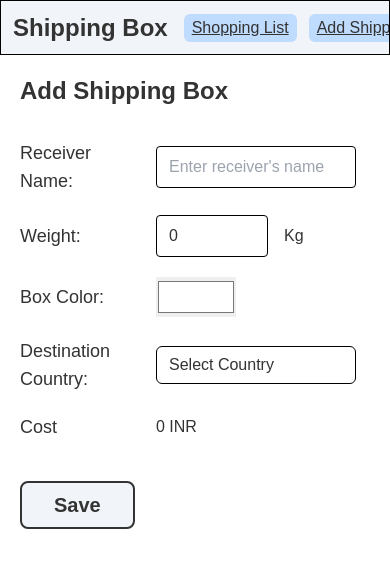
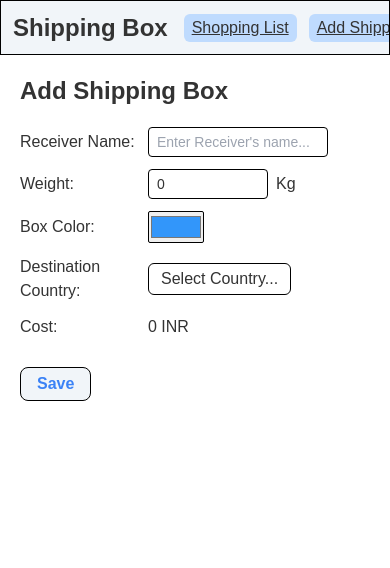
Before and after one commit to vikashd03/shipping-box, a React (Vite) app: page /shipping/add in a window 390 px wide. Shown: the top 568 px of the page. Built offline with nearby package versions, Linux system fonts and the light colour scheme.

Commit message:
added media changes

```diff
--- a/src/components/ColorPicker/index.tsx
+++ b/src/components/ColorPicker/index.tsx
@@ -35,9 +35,8 @@ const ColorPicker: React.FC<ColorPickerProps> = ({ value, onChange }) => {
         type="color"
         value={color}
         onChange={handleChange}
-        className="h-10 w-20 cursor-pointer border-none focus:outline-none"
+        className="h-8 sm:h-10 w-14 sm:w-20 cursor-pointer border border-solid hover:border-blue-500 focus:outline-none rounded-sm"
       />
-      {/* <span>{hexToRgb(color)}</span> */}
     </div>
   );
 };
--- a/src/components/Dropdown/index.tsx
+++ b/src/components/Dropdown/index.tsx
@@ -11,6 +11,7 @@ interface DropdownProps {
   options: Option[];
   onChange: (value: string) => void;
   width?: number;
+  height?: number;
 }
 
 const Dropdown = ({
@@ -19,6 +20,7 @@ const Dropdown = ({
   options,
   onChange,
   width = 200,
+  height = 40,
 }: DropdownProps) => {
   const [open, setOpen] = useState(false);
 
@@ -28,16 +30,16 @@ const Dropdown = ({
   };
 
   return (
-    <div className="relative inline-block">
+    <div className="relative inline-block w-fit">
       <div
-        className={`w-[${width}px] cursor-pointer rounded-md border border-solid px-3 py-[6px] flex items-center`}
+        className={`w-[${width - 40}px] sm:w-[${width}px] h-[${height - 10}px] sm:h-[${height}px] flex cursor-pointer items-center rounded-md border border-solid px-3 py-[3px] sm:py-[6px]`}
         onClick={() => setOpen((prev) => !prev)}
       >
         {options.find((o) => o.value === value)?.label || placeHolder}
       </div>
       {open && (
         <div
-          className={`absolute z-10 mt-[0.5px] flex w-[${width}px] select-none flex-col gap-1 sm:gap-2 overflow-hidden rounded-md border border-solid bg-white py-1`}
+          className={`absolute z-10 mt-[0.5px] flex w-[${width - 40}px] sm:w-[${width}px] select-none flex-col gap-1 overflow-hidden rounded-md border border-solid bg-white py-1 sm:gap-2`}
         >
           {options.map((option) => (
             <div
--- a/src/components/Table/index.tsx
+++ b/src/components/Table/index.tsx
@@ -27,7 +27,7 @@ const Table = <T,>({ data, columns }: TableProps<T>) => {
         <tbody>
           {data.length > 0 ? (
             data.map((row, rowIndex) => (
-              <tr key={rowIndex} className="border hover:bg-gray-100">
+              <tr key={rowIndex} className="border sm:hover:bg-gray-50">
                 {columns.map((col) => (
                   <td key={String(col.key)} className="border p-2">
                     <div className="flex items-center justify-center text-center">
--- a/src/pages/AddShippingBox/index.tsx
+++ b/src/pages/AddShippingBox/index.tsx
@@ -8,7 +8,7 @@ import { useNavigate } from "react-router-dom";
 const defaultShippingBox = {
   receiverName: "",
   weight: 0,
-  boxColor: "(255, 255, 255)",
+  boxColor: "(50, 150, 250)",
   destinationCountry: "",
   cost: 0,
 };
@@ -86,31 +86,31 @@ const AddShippingBox = () => {
 
   return (
     <div className="m-5 sm:m-7 md:m-10">
-      <div className="text-2xl font-extrabold">Add Shipping Box</div>
-      <div className="mt-8 flex flex-col gap-5">
-        <div className="flex items-center gap-4">
-          <label className="w-[120px] sm:w-[200px] text-lg font-medium">
+      <div className="text-2xl font-bold sm:font-extrabold">Add Shipping Box</div>
+      <div className="mt-5 sm:mt-8 flex flex-col gap-3 sm:gap-5">
+        <div className="flex items-center gap-2 sm:gap-4">
+          <label className="w-[120px] sm:w-[200px] text-md sm:text-lg font-normal sm:font-medium">
             {fieldLabelMap["receiverName"]}:
           </label>
           <input
             type="text"
             name="receiverName"
-            className="border-300 rounded border px-3 py-2 text-base placeholder-shown:text-base w-[200px] sm:w-[300px]"
-            placeholder="Enter receiver's name"
+            className="border-300 rounded border px-2 py-1 sm:px-3 sm:py-2 text-sm sm:text-base placeholder-shown:text-sm sm:placeholder-shown:text-base w-[180px] sm:w-[300px]"
+            placeholder="Enter Receiver's name..."
             value={shippingBox.receiverName}
             onChange={(e: React.ChangeEvent<HTMLInputElement>) =>
               handleChange("receiverName", e.target.value)
             }
           />
         </div>
-        <div className="flex items-center gap-4">
-          <label className="w-[120px] sm:w-[200px] text-lg font-medium">
+        <div className="flex items-center gap-2 sm:gap-4">
+          <label className="w-[120px] sm:w-[200px] text-md sm:text-lg font-normal sm:font-medium">
             {fieldLabelMap["weight"]}:
           </label>
           <input
             type="text"
             name="weight"
-            className="border-300 w-28 rounded border px-3 py-2 text-base placeholder-shown:text-base"
+            className="border-300 rounded border px-2 py-1 sm:px-3 sm:py-2 text-sm sm:text-base placeholder-shown:text-sm sm:placeholder-shown:text-base w-[120px] sm:wi-[150px]"
             placeholder="Enter Weight"
             value={shippingBox.weight.toString()}
             onChange={(e: React.ChangeEvent<HTMLInputElement>) =>
@@ -122,8 +122,8 @@ const AddShippingBox = () => {
             <span className="text-red-400">{weightErroMsg}</span>
           )}
         </div>
-        <div className="flex items-center gap-4">
-          <label className="w-[120px] sm:w-[200px] text-lg font-medium">
+        <div className="flex items-center gap-2 sm:gap-4">
+          <label className="w-[120px] sm:w-[200px] text-md sm:text-lg font-normal sm:font-medium">
             {fieldLabelMap["boxColor"]}:
           </label>
           <ColorPicker
@@ -131,30 +131,31 @@ const AddShippingBox = () => {
             onChange={(value: string) => handleChange("boxColor", value)}
           />
         </div>
-        <div className="flex items-center gap-4">
-          <label className="w-[120px] sm:w-[200px] text-lg font-medium">
+        <div className="flex items-center gap-2 sm:gap-4">
+          <label className="w-[120px] sm:w-[200px] text-md sm:text-lg font-normal sm:font-medium">
             {fieldLabelMap["destinationCountry"]}:
           </label>
           <Dropdown
             width={200}
+            height={40}
             value={shippingBox.destinationCountry}
-            placeHolder="Select Country"
+            placeHolder="Select Country..."
             options={countryOptions}
             onChange={(value: string) =>
               handleChange("destinationCountry", value)
             }
           />
         </div>
-        <div className="flex items-center gap-4">
-          <label className="w-[120px] sm:w-[200px] text-lg font-medium">
-            {fieldLabelMap["cost"]}
+        <div className="flex items-center gap-2 sm:gap-4">
+          <label className="w-[120px] sm:w-[200px] text-md sm:text-lg font-normal sm:font-medium">
+            {fieldLabelMap["cost"]}:
           </label>
           <span>{shippingBox.cost} INR</span>
         </div>
       </div>
       <button
         onClick={handleSave}
-        className="mt-10 cursor-pointer rounded-lg border-2 border-solid bg-slate-100 px-8 py-2 text-xl font-bold hover:border-blue-500 focus:outline-none"
+        className="mt-7 sm:mt-10 cursor-pointer rounded-lg border sm:border-2 border-solid border-black bg-slate-100 px-4 py-1 sm:px-8 sm:py-2 text-blue-500 text-base sm:text-xl font-semibold sm:font-bold hover:border-blue-500 focus:outline-none"
       >
         Save
       </button>
--- a/src/pages/ShippingList/index.tsx
+++ b/src/pages/ShippingList/index.tsx
@@ -34,8 +34,8 @@ const ShippingList: React.FC = () => {
   const { shippingList } = useContext(ShippingContext);
 
   return (
-    <div className="p-6">
-      <h1 className="mb-4 text-2xl font-bold">Shipping Details</h1>
+    <div className="m-5 sm:m-7 md:m-10">
+      <h1 className="text-2xl font-bold sm:font-extrabold mb-4 sm:mb-8">Shipping Details</h1>
       <Table data={shippingList} columns={columns} />
     </div>
   );
--- a/vite.config.ts
+++ b/vite.config.ts
@@ -1,7 +1,10 @@
-import { defineConfig } from 'vite'
-import react from '@vitejs/plugin-react-swc'
+import { defineConfig } from "vite";
+import react from "@vitejs/plugin-react-swc";
 
 // https://vite.dev/config/
 export default defineConfig({
   plugins: [react()],
-})
+  server: {
+    port: 12345,
+  },
+});
```
